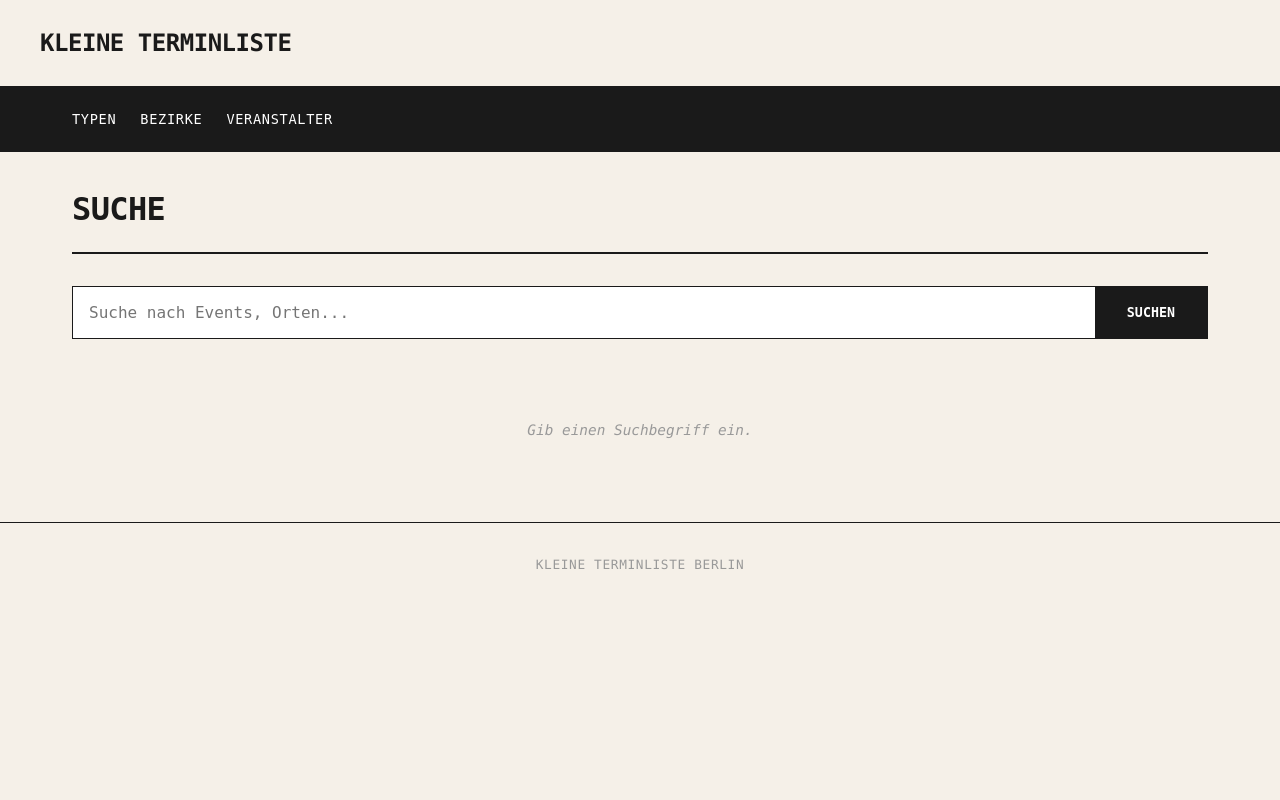
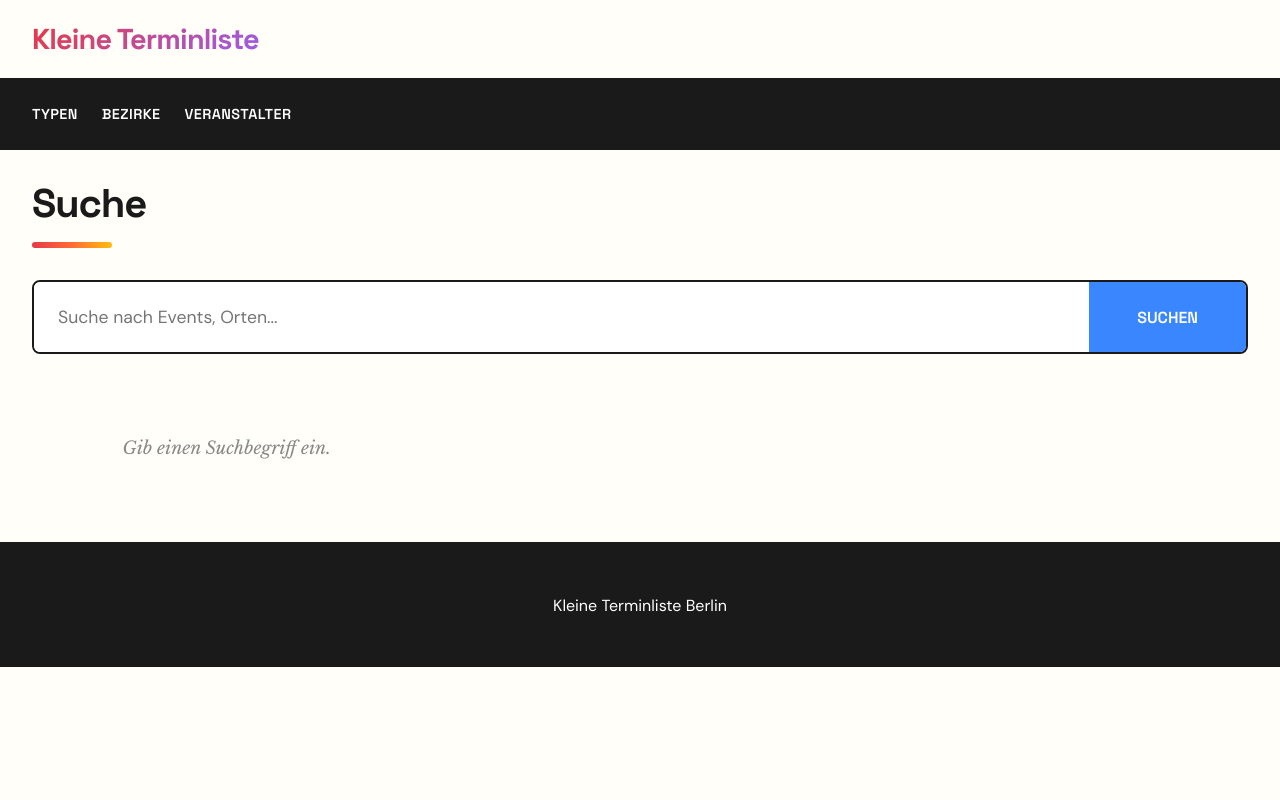
Before and after one commit to Pustimba/stoeberliste, a Flask app: page /suche in a window 1280 px wide. Run offline with Flask 3, Linux system fonts and the light colour scheme.

Commit message:
Redesign: Magazine-style look with vibrant colors
Major visual overhaul inspired by Sinema Transtopia, Missy Magazine, li-be.de:

Fonts:
- Space Grotesk for headlines (modern, bold)
- DM Sans for body text (clean, readable)
- Libre Baskerville for event titles (editorial feel)

Colors:
- 8 vibrant accent colors (red, blue, yellow, green, purple, orange, pink, cyan)
- Cards rotate through accent colors
- Gradient logo text (red → purple)

Hover Effects:
- Cards lift up with colored shadow
- Venue panel fills with accent color
- Logos invert to white on hover

Layout:
- Grid-based card layout (magazine-style)
- Rounded corners, thicker borders
- Yellow time badges, colorful type badges

Animations:
- Cards fade in with staggered timing
- Smooth transitions on all interactive elements
- Custom scrollbar styling

🤖 Generated with [Claude Code](https://claude.com/claude-code)

Co-Authored-By: Claude Opus 4.5 <noreply@anthropic.com>

```diff
--- a/static/style.css
+++ b/static/style.css
@@ -1,38 +1,53 @@
 /* =========================================================================
-   Kleine Terminliste - Redesign inspired by Sinema Transtopia & HKW
+   Kleine Terminliste - Magazine Style Redesign
+   Inspired by Sinema Transtopia, Missy Magazine, Literaturhaus Berlin
    ========================================================================= */
 
 /* =========================================================================
-   0. Farb-Variablen & Typography
+   0. Fonts - Google Fonts Import
+   ========================================================================= */
+@import url('https://fonts.googleapis.com/css2?family=Space+Grotesk:wght@400;500;600;700&family=DM+Sans:ital,wght@0,400;0,500;0,700;1,400&family=Libre+Baskerville:ital,wght@0,400;0,700;1,400&display=swap');
+
+/* =========================================================================
+   1. Color Variables & Base
    ========================================================================= */
 :root {
-  /* Warm, earthy palette inspired by HKW */
-  --bg-main:      #f5f0e8;
+  /* Vibrant magazine palette */
+  --bg-main:      #fffef8;
   --bg-card:      #ffffff;
   --bg-accent:    #1a1a1a;
   --text-primary: #1a1a1a;
-  --text-secondary: #666666;
-  --text-muted:   #999999;
-  --accent:       #e63946;
-  --accent-hover: #c1121f;
+  --text-secondary: #4a4a4a;
+  --text-muted:   #888888;
+
+  /* Accent colors - vibrant & fun */
+  --color-red:     #e63946;
+  --color-blue:    #3a86ff;
+  --color-yellow:  #ffbe0b;
+  --color-green:   #06d6a0;
+  --color-purple:  #9b5de5;
+  --color-orange:  #ff6b35;
+  --color-pink:    #ff006e;
+  --color-cyan:    #00b4d8;
+
   --border:       #1a1a1a;
-  --border-light: #e0e0e0;
+  --border-light: #e5e5e5;
 
   /* Layout */
-  --max-width:    1200px;
+  --max-width:    1400px;
   --spacing-xs:   0.5rem;
   --spacing-sm:   1rem;
   --spacing-md:   1.5rem;
   --spacing-lg:   2rem;
   --spacing-xl:   3rem;
 
-  /* Navigation heights */
-  --nav-height:   60px;
-  --mobile-header-h: 60px;
+  /* Navigation */
+  --nav-height:   56px;
+  --mobile-header-h: 56px;
 }
 
 /* =========================================================================
-   1. Base Styles
+   2. Base Styles
    ========================================================================= */
 *, *::before, *::after {
   box-sizing: border-box;
@@ -43,13 +58,14 @@
 html {
   background-color: var(--bg-main);
   font-size: 16px;
+  scroll-behavior: smooth;
 }
 
 body {
-  font-family: 'SF Mono', 'Monaco', 'Inconsolata', 'Roboto Mono', 'Source Code Pro', monospace;
+  font-family: 'DM Sans', -apple-system, BlinkMacSystemFont, sans-serif;
   background-color: var(--bg-main);
   color: var(--text-primary);
-  font-size: 0.9rem;
+  font-size: 1rem;
   font-weight: 400;
   line-height: 1.6;
   min-height: 100vh;
@@ -58,19 +74,20 @@ body {
 a {
   color: inherit;
   text-decoration: none;
+  transition: color 0.2s;
 }
 
 a:hover {
-  text-decoration: underline;
+  text-decoration: none;
 }
 
 /* =========================================================================
-   2. Header & Logo
+   3. Header & Logo
    ========================================================================= */
 header {
   background-color: var(--bg-main);
-  border-bottom: 1px solid var(--border);
-  padding: var(--spacing-md) var(--spacing-lg);
+  border-bottom: 3px solid var(--border);
+  padding: var(--spacing-sm) var(--spacing-lg);
 }
 
 .logo-row {
@@ -83,15 +100,24 @@ header {
 
 .logo-link {
   text-decoration: none;
+  transition: transform 0.2s;
+}
+
+.logo-link:hover {
+  transform: scale(1.02);
 }
 
 .logo-text {
-  font-family: 'SF Mono', 'Monaco', 'Inconsolata', 'Roboto Mono', monospace;
-  font-size: 1.5rem;
+  font-family: 'Space Grotesk', sans-serif;
+  font-size: 1.8rem;
   font-weight: 700;
   color: var(--text-primary);
-  letter-spacing: -0.02em;
-  text-transform: uppercase;
+  letter-spacing: -0.03em;
+  text-transform: none;
+  background: linear-gradient(135deg, var(--color-red), var(--color-purple));
+  -webkit-background-clip: text;
+  -webkit-text-fill-color: transparent;
+  background-clip: text;
 }
 
 @media (max-width: 768px) {
@@ -113,16 +140,16 @@ header {
   }
 
   .logo-text {
-    font-size: 1.1rem;
+    font-size: 1.3rem;
   }
 }
 
 /* =========================================================================
-   3. Navigation
+   4. Navigation
    ========================================================================= */
 nav {
   background-color: var(--bg-accent);
-  border-bottom: 1px solid var(--border);
+  border-bottom: 3px solid var(--border);
 }
 
 @media (min-width: 769px) {
@@ -150,23 +177,22 @@ nav ul.navbar li {
 nav ul.navbar li a,
 .dropdown > button.dropdown-toggle {
   color: #ffffff;
-  font-family: 'SF Mono', monospace;
-  font-size: 0.85rem;
-  font-weight: 500;
+  font-family: 'Space Grotesk', sans-serif;
+  font-size: 0.9rem;
+  font-weight: 600;
   text-transform: uppercase;
-  letter-spacing: 0.05em;
+  letter-spacing: 0.03em;
   text-decoration: none;
   background: none;
   border: none;
   cursor: pointer;
   padding: var(--spacing-xs) 0;
-  transition: opacity 0.2s;
+  transition: color 0.2s;
 }
 
 nav ul.navbar li a:hover,
 .dropdown > button.dropdown-toggle:hover {
-  opacity: 0.7;
-  text-decoration: none;
+  color: var(--color-yellow);
 }
 
 /* Dropdown */
@@ -519,42 +552,59 @@ main {
 }
 
 h1 {
-  font-family: 'SF Mono', monospace;
-  font-size: 2rem;
+  font-family: 'Space Grotesk', sans-serif;
+  font-size: 2.5rem;
   font-weight: 700;
   color: var(--text-primary);
-  text-transform: uppercase;
-  letter-spacing: -0.02em;
+  letter-spacing: -0.03em;
   margin-bottom: var(--spacing-lg);
-  padding-bottom: var(--spacing-sm);
-  border-bottom: 2px solid var(--border);
+  line-height: 1.1;
+}
+
+h1::after {
+  content: '';
+  display: block;
+  width: 80px;
+  height: 6px;
+  background: linear-gradient(90deg, var(--color-red), var(--color-orange), var(--color-yellow));
+  margin-top: var(--spacing-sm);
+  border-radius: 3px;
 }
 
 h2 {
-  font-family: 'SF Mono', monospace;
-  font-size: 1.1rem;
-  font-weight: 600;
-  line-height: 1.4;
+  font-family: 'Libre Baskerville', Georgia, serif;
+  font-size: 1.15rem;
+  font-weight: 700;
+  line-height: 1.35;
 }
 
 /* =========================================================================
-   9. Event List & Cards
+   10. Event List & Cards
    ========================================================================= */
 .event-list {
-  display: flex;
-  flex-direction: column;
-  gap: 0;
+  display: grid;
+  grid-template-columns: repeat(auto-fill, minmax(380px, 1fr));
+  gap: var(--spacing-md);
+}
+
+@media (max-width: 768px) {
+  .event-list {
+    grid-template-columns: 1fr;
+    gap: var(--spacing-sm);
+  }
 }
 
 /* Date Separator */
 .date-separator {
+  grid-column: 1 / -1;
   background: var(--bg-accent);
   color: #ffffff;
   padding: var(--spacing-sm) var(--spacing-md);
-  margin-top: var(--spacing-lg);
+  margin-top: var(--spacing-md);
   position: sticky;
   top: var(--nav-height);
   z-index: 10;
+  border-radius: 4px;
 }
 
 .date-separator:first-child {
@@ -731,59 +842,33 @@ h2 {
   stroke: #ffffff;
 }
 
-/* Mobile Event Cards */
-@media (max-width: 768px) {
-  .event-card {
-    grid-template-columns: 1fr;
-    grid-template-rows: auto 1fr;
-  }
-
-  .venue-panel {
-    border-right: none;
-    border-bottom: 1px solid var(--border);
-    padding: var(--spacing-sm);
-    min-height: 80px;
-  }
-
-  .venue-logo {
-    max-height: 60px;
-  }
-
-  .event-details {
-    padding: var(--spacing-sm);
-    padding-right: 50px;
-  }
-
-  .merken-toggle {
-    top: var(--spacing-sm);
-    right: var(--spacing-sm);
-  }
-}
-
 /* =========================================================================
-   10. Search Page
+   11. Search Page
    ========================================================================= */
 .search-form {
   display: flex;
   margin-bottom: var(--spacing-lg);
-  border: 1px solid var(--border);
+  border: 2px solid var(--border);
+  border-radius: 8px;
+  overflow: hidden;
 }
 
 .search-form input[type="text"] {
   flex: 1;
-  padding: var(--spacing-sm);
+  padding: var(--spacing-md);
   border: none;
-  font-family: 'SF Mono', monospace;
-  font-size: 1rem;
+  font-family: 'DM Sans', sans-serif;
+  font-size: 1.1rem;
   background: var(--bg-card);
 }
 
 .search-form button {
-  background: var(--bg-accent);
+  background: var(--color-blue);
   color: #ffffff;
   border: none;
-  padding: var(--spacing-sm) var(--spacing-lg);
-  font-family: 'SF Mono', monospace;
+  padding: var(--spacing-md) var(--spacing-xl);
+  font-family: 'Space Grotesk', sans-serif;
+  font-size: 1rem;
   font-weight: 600;
   text-transform: uppercase;
   cursor: pointer;
@@ -791,43 +876,53 @@ h2 {
 }
 
 .search-form button:hover {
-  background: var(--text-secondary);
+  background: var(--color-purple);
 }
 
 .result-count {
-  font-size: 0.85rem;
+  font-family: 'Space Grotesk', sans-serif;
+  font-size: 0.9rem;
   color: var(--text-muted);
   margin-bottom: var(--spacing-md);
   text-transform: uppercase;
-  letter-spacing: 0.05em;
+  letter-spacing: 0.03em;
 }
 
 .no-events {
   text-align: center;
   padding: var(--spacing-xl);
   color: var(--text-muted);
+  font-family: 'Libre Baskerville', serif;
   font-style: italic;
+  font-size: 1.1rem;
 }
 
 /* =========================================================================
-   11. Day Sections (Week View)
+   12. Day Sections (Week View)
    ========================================================================= */
 .day-section {
   margin-bottom: var(--spacing-xl);
 }
 
 .day-section h2 {
-  background: var(--bg-accent);
+  background: linear-gradient(135deg, var(--color-purple), var(--color-blue));
   color: #ffffff;
   padding: var(--spacing-sm) var(--spacing-md);
-  margin-bottom: 0;
+  margin-bottom: var(--spacing-sm);
   text-transform: uppercase;
+  font-family: 'Space Grotesk', sans-serif;
+  border-radius: 4px;
 }
 
 /* Compact cards */
 .event-card.compact {
   min-height: auto;
-  grid-template-columns: 1fr;
+  flex-direction: row;
+  align-items: center;
+}
+
+.event-card.compact::before {
+  display: none;
 }
 
 .event-card.compact .venue-panel {
@@ -849,30 +948,89 @@ h2 {
 }
 
 .event-card.compact h3 a:hover {
-  color: var(--accent);
+  color: var(--card-accent);
 }
 
 /* =========================================================================
-   12. Footer
+   13. Footer
    ========================================================================= */
 footer {
-  border-top: 1px solid var(--border);
+  border-top: 3px solid var(--border);
+  background: var(--bg-accent);
+  color: #ffffff;
   text-align: center;
-  padding: var(--spacing-lg);
-  font-size: 0.8rem;
-  color: var(--text-muted);
-  text-transform: uppercase;
-  letter-spacing: 0.05em;
+  padding: var(--spacing-xl) var(--spacing-lg);
+}
+
+footer a {
+  color: var(--color-yellow);
+}
+
+footer a:hover {
+  text-decoration: underline;
 }
 
 /* =========================================================================
-   13. Utilities
+   14. Utilities & Animations
    ========================================================================= */
 .hidden {
   display: none !important;
 }
 
-/* Body state for mobile dropdown */
 body.dropdown-open {
   overflow: hidden;
 }
+
+/* Smooth entrance animation for cards */
+@keyframes fadeInUp {
+  from {
+    opacity: 0;
+    transform: translateY(20px);
+  }
+  to {
+    opacity: 1;
+    transform: translateY(0);
+  }
+}
+
+.event-card {
+  animation: fadeInUp 0.4s ease backwards;
+}
+
+.event-card:nth-child(1) { animation-delay: 0.05s; }
+.event-card:nth-child(2) { animation-delay: 0.1s; }
+.event-card:nth-child(3) { animation-delay: 0.15s; }
+.event-card:nth-child(4) { animation-delay: 0.2s; }
+.event-card:nth-child(5) { animation-delay: 0.25s; }
+.event-card:nth-child(6) { animation-delay: 0.3s; }
+
+/* Selection color */
+::selection {
+  background: var(--color-yellow);
+  color: var(--text-primary);
+}
+
+/* Focus styles */
+a:focus-visible,
+button:focus-visible {
+  outline: 3px solid var(--color-blue);
+  outline-offset: 2px;
+}
+
+/* Scrollbar styling */
+::-webkit-scrollbar {
+  width: 10px;
+}
+
+::-webkit-scrollbar-track {
+  background: var(--bg-main);
+}
+
+::-webkit-scrollbar-thumb {
+  background: var(--text-muted);
+  border-radius: 5px;
+}
+
+::-webkit-scrollbar-thumb:hover {
+  background: var(--text-secondary);
+}
```
Also changed, not shown: other parts of static/style.css (+154 -81 lines).
